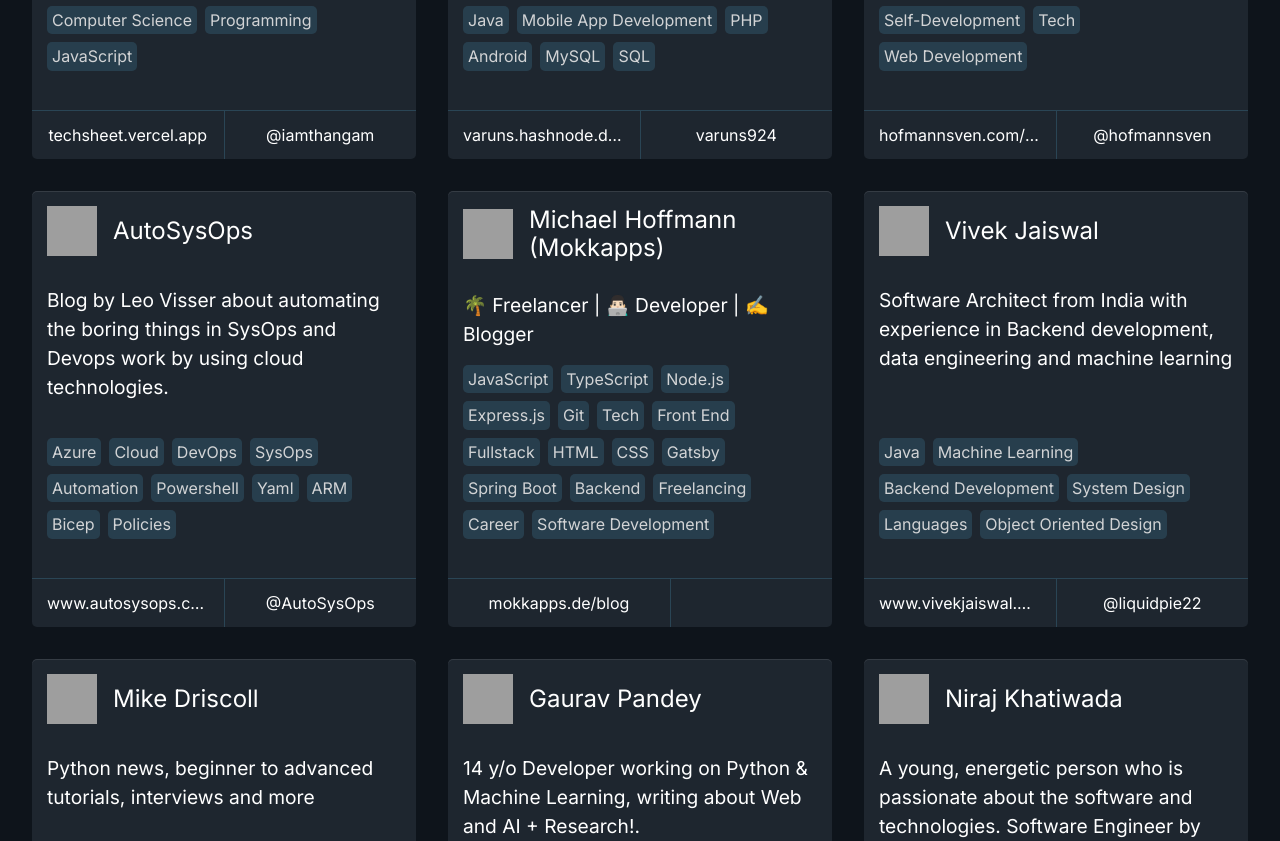
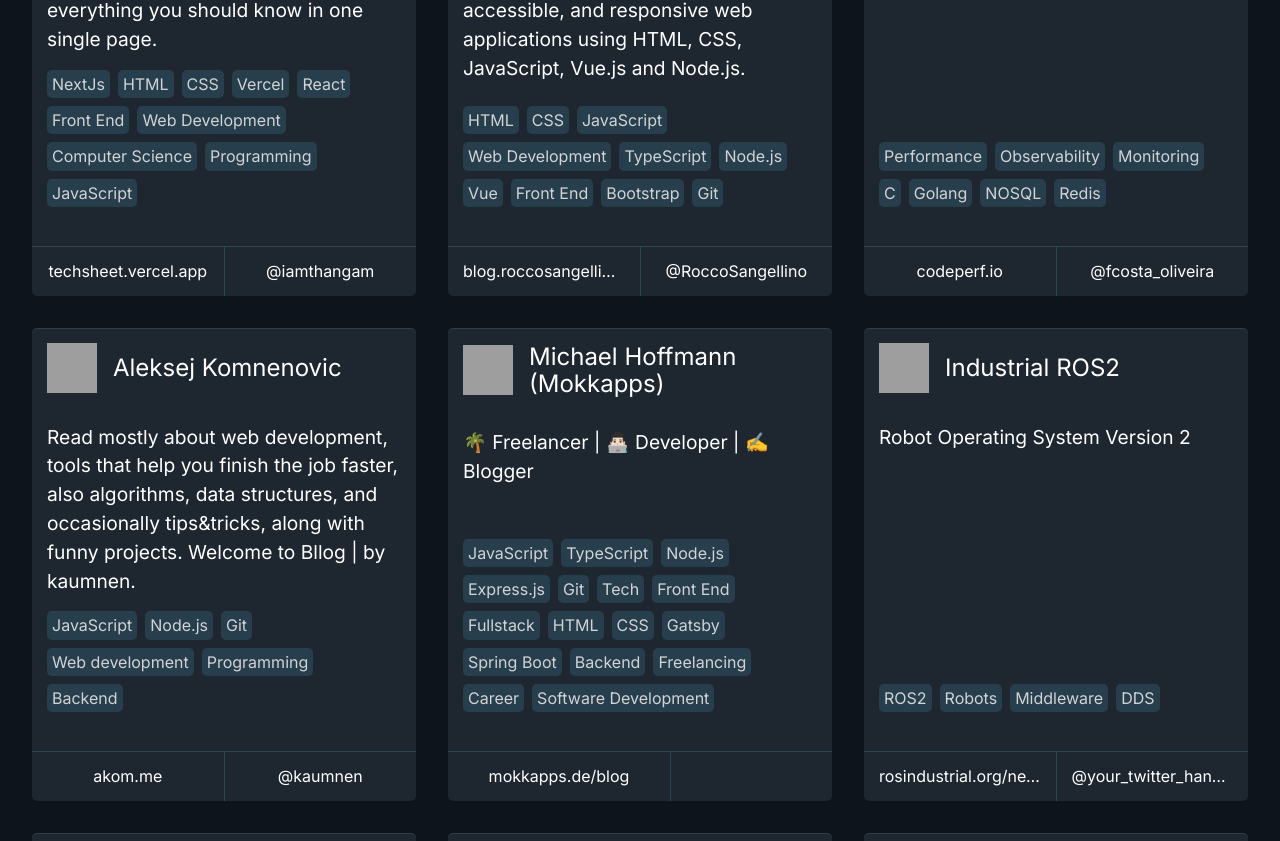
Before and after one commit to markodenic/awesome-tech-blogs, a Nuxt app: page / in a window 1280 px wide. Shown: the part 1956-2797 px from the top of the page. Built offline with nearby package versions, Linux system fonts and the light colour scheme; grey boxes are pictures that could not be loaded.

Commit message:
Update data.js

```diff
--- a/data.js
+++ b/data.js
@@ -3789,4 +3789,11 @@ module.exports = [
       "Object Oriented Design",
     ],
   },
+{
+    name: 'Industrial ROS2',
+    description: 'Robot Operating System Version 2',
+    url: 'https://rosindustrial.org/news',
+    twitter: '@your_twitter_handle',
+    tags: ['ROS2', 'Robots', 'Middleware', 'DDS'],
+}
 ];
```
